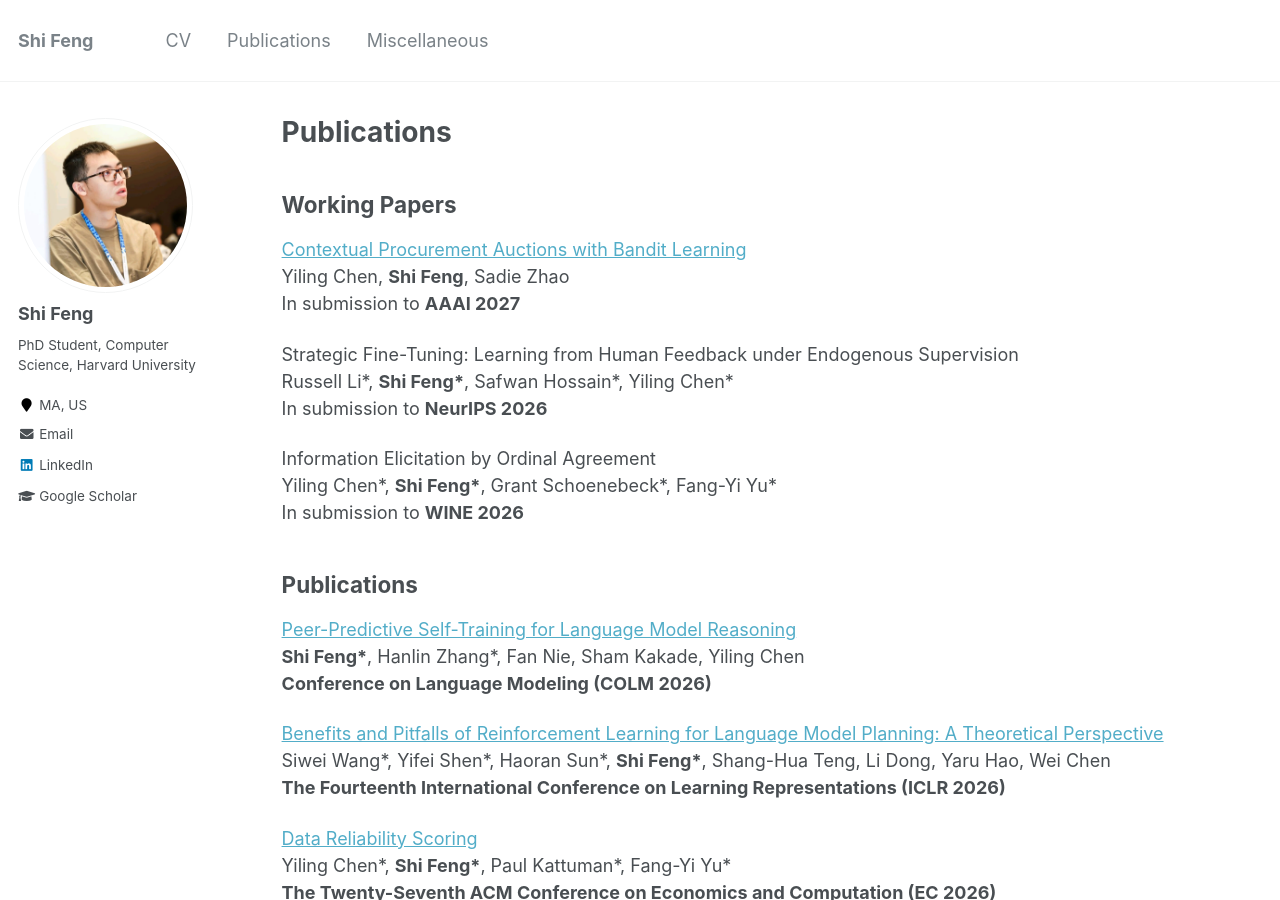
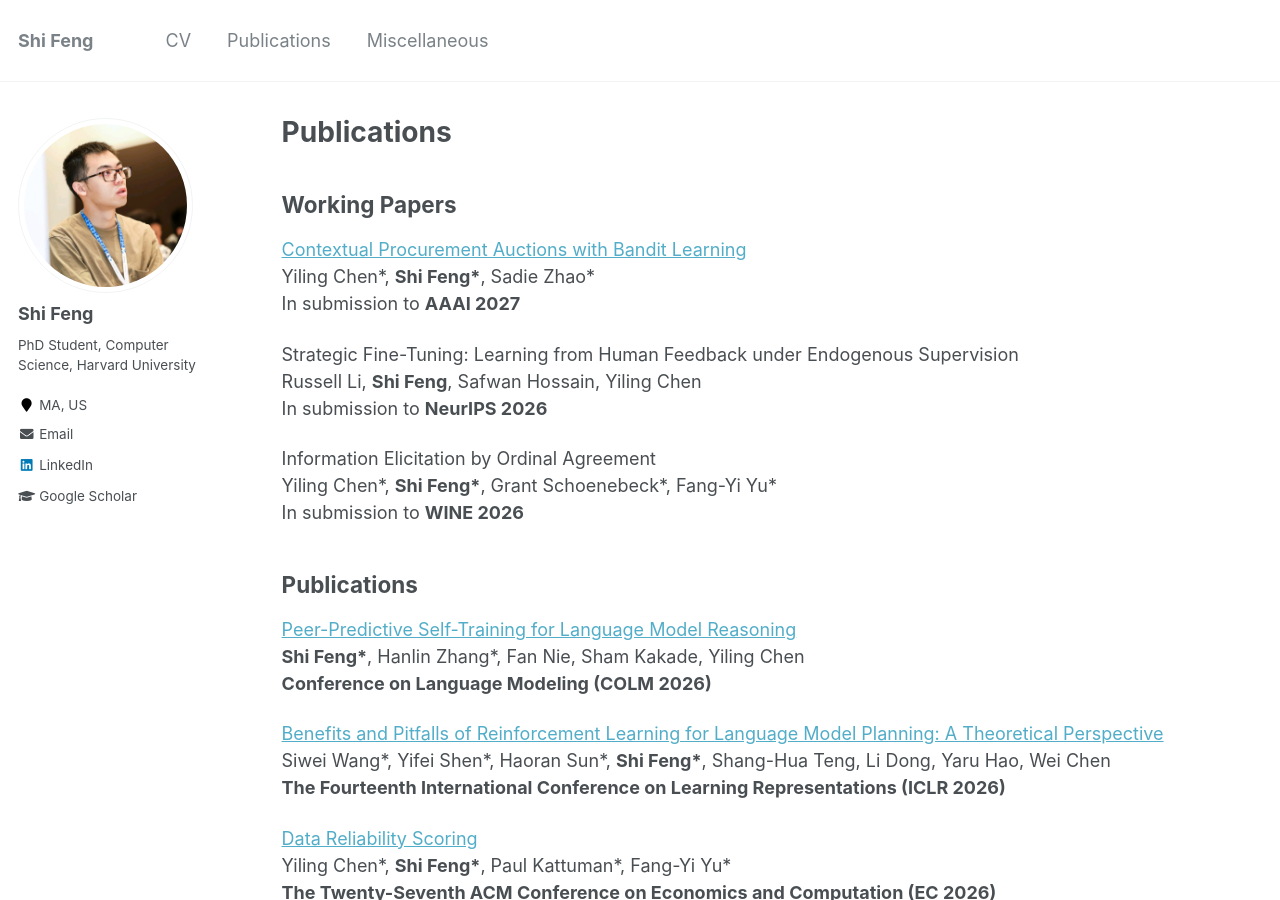
Before and after one commit to fengtony686/fengshi.link, a Jekyll site: the page built from _pages/publications.md, in a window 1280 px wide and 900 px high. Built offline with Jekyll 4.4.1, drawn with Linux system fonts in a browser that asks for light colours.

```diff
--- a/_pages/publications.md
+++ b/_pages/publications.md
@@ -18,11 +18,11 @@ author_profile: true
 ## Working Papers
 
 [Contextual Procurement Auctions with Bandit Learning](https://arxiv.org/abs/2607.05813)\\
-Yiling Chen, **Shi Feng**, Sadie Zhao\\
+Yiling Chen\*, **Shi Feng\***, Sadie Zhao\*\\
 In submission to **AAAI 2027**
 
 Strategic Fine-Tuning: Learning from Human Feedback under Endogenous Supervision\\
-Russell Li\*, **Shi Feng\***, Safwan Hossain\*, Yiling Chen\*\\
+Russell Li, **Shi Feng**, Safwan Hossain, Yiling Chen\\
 In submission to **NeurIPS 2026**
 
 Information Elicitation by Ordinal Agreement\\
```
Also changed, not shown: 1 other file.
